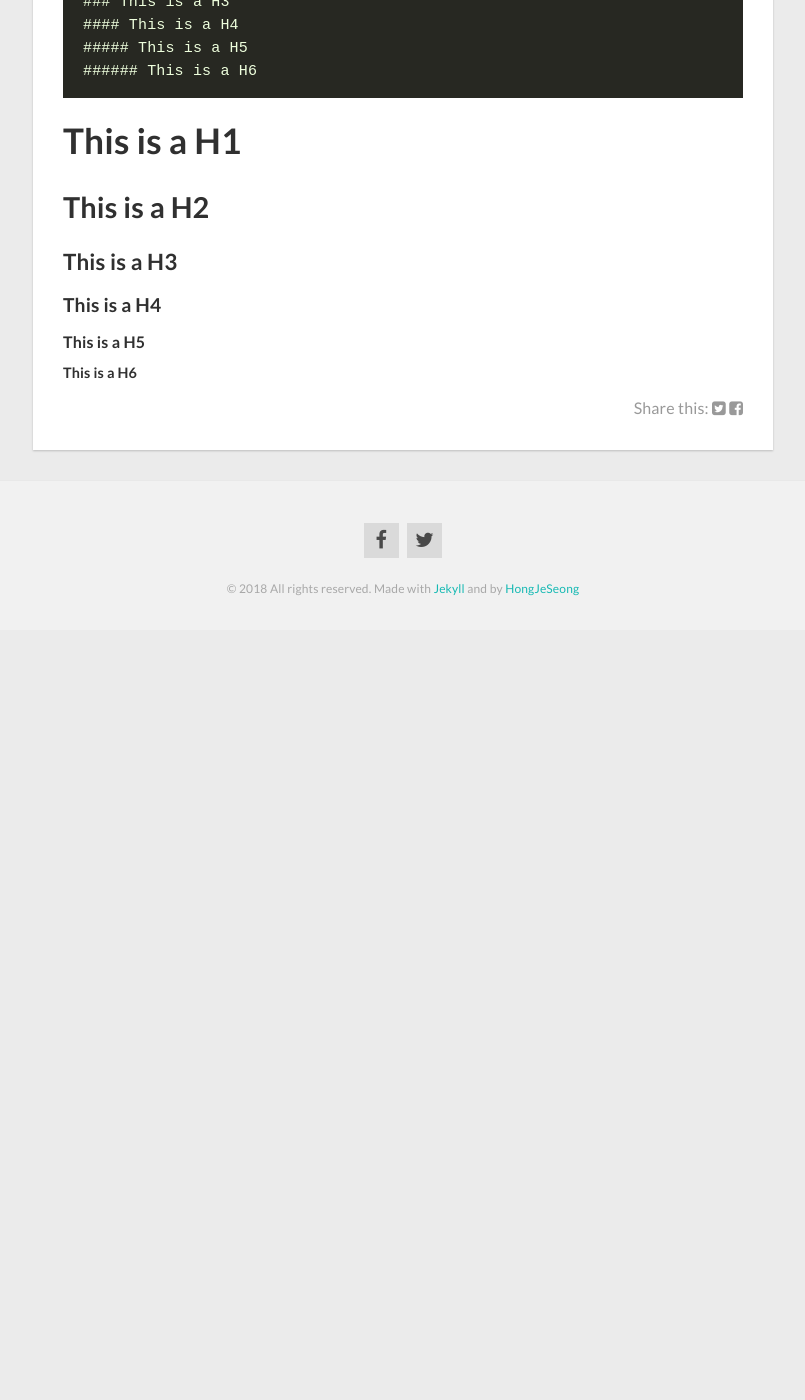
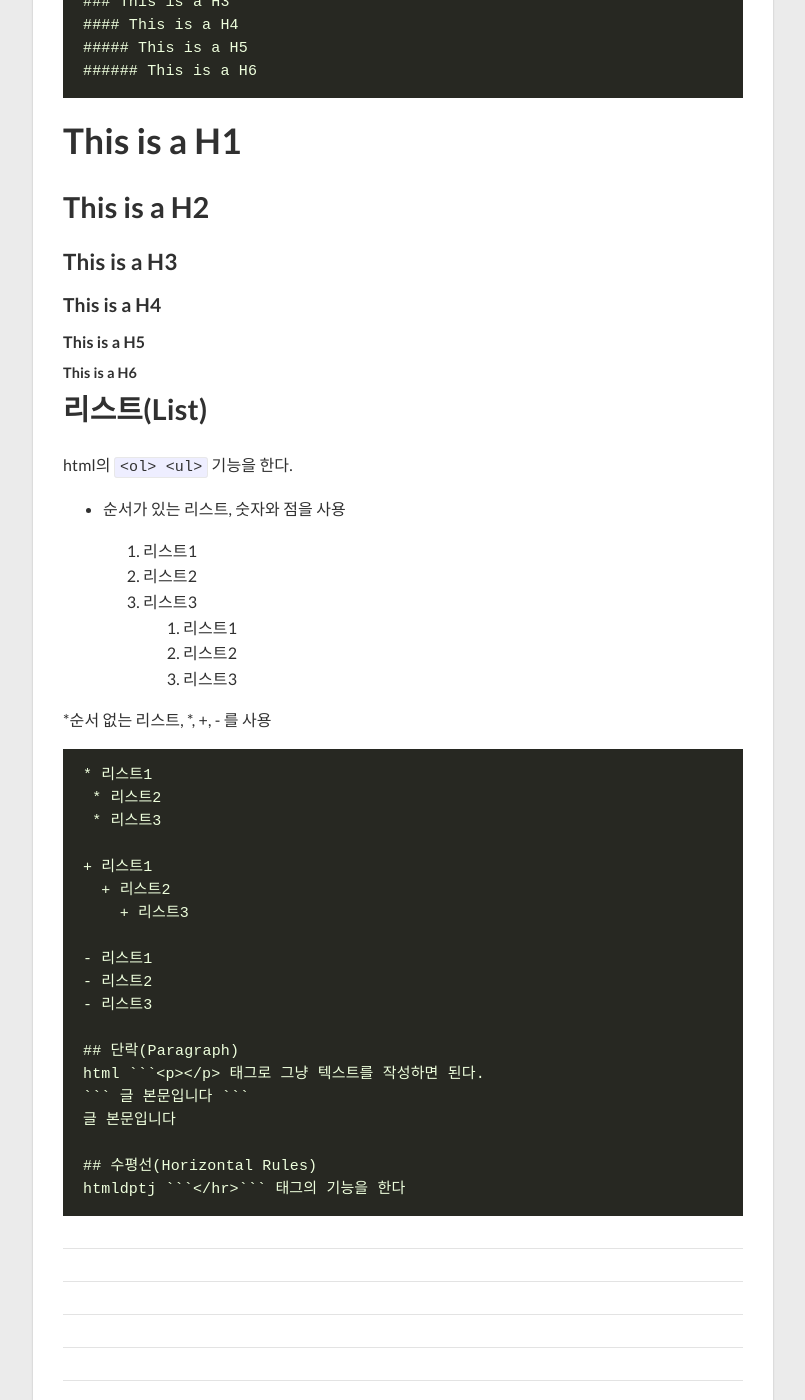
Before and after one commit to HongJeSeong/HongJeSeong.github.io, a Jekyll site: the page built from _posts/study/2018-01-23-how-to-use-markdown.md, in a window 1280 px wide and 1400 px high, scrolled down 990 px. Shown: the whole window, without its empty margins (237-1042 px from the left). Built offline with Jekyll 4.4.1, drawn with Linux system fonts in a browser that asks for light colours; nearby versions of some CDN libraries; before the commit the page ends 1620 px from its top, so only the background shows below that; some of the changed text lies outside the part shown.

Commit message:
markdown

````diff
--- a/_posts/study/2018-01-23-how-to-use-markdown.md
+++ b/_posts/study/2018-01-23-how-to-use-markdown.md
@@ -38,3 +38,62 @@
 #### This is a H4
 ##### This is a H5
 ###### This is a H6
+
+## 리스트(List)
+html의 ```<ol> <ul>``` 기능을 한다.
+* 순서가 있는 리스트, 숫자와 점을 사용
+
+	1. 리스트1
+	2. 리스트2
+	3. 리스트3
+1. 리스트1
+2. 리스트2
+3. 리스트3
+
+*순서 없는 리스트, *, +, - 를 사용
+```
+* 리스트1
+ * 리스트2
+ * 리스트3
+
++ 리스트1
+  + 리스트2
+    + 리스트3
+
+- 리스트1
+- 리스트2
+- 리스트3
+
+## 단락(Paragraph)
+html ```<p></p> 태그로 그냥 텍스트를 작성하면 된다.
+``` 글 본문입니다 ```
+글 본문입니다
+
+## 수평선(Horizontal Rules)
+htmldptj ```</hr>``` 태그의 기능을 한다
+```
+* * *
+
+***
+
+*****
+
+- - -
+
+---------------------------------------
+```
+* * *
+***
+*****
+- - -
+
+-----------------------------------
+
+## 링크(Link)
+html의 하이퍼링크의 기능을 한다. title생략 가능
+```
+[example](http://example.com "title")
+클릭하세요 [구글](https://www.google.com "구글")
+```
+[example](http://example.com "title")
+클릭하세요 [구글](https://www.google.com "구글")
````
